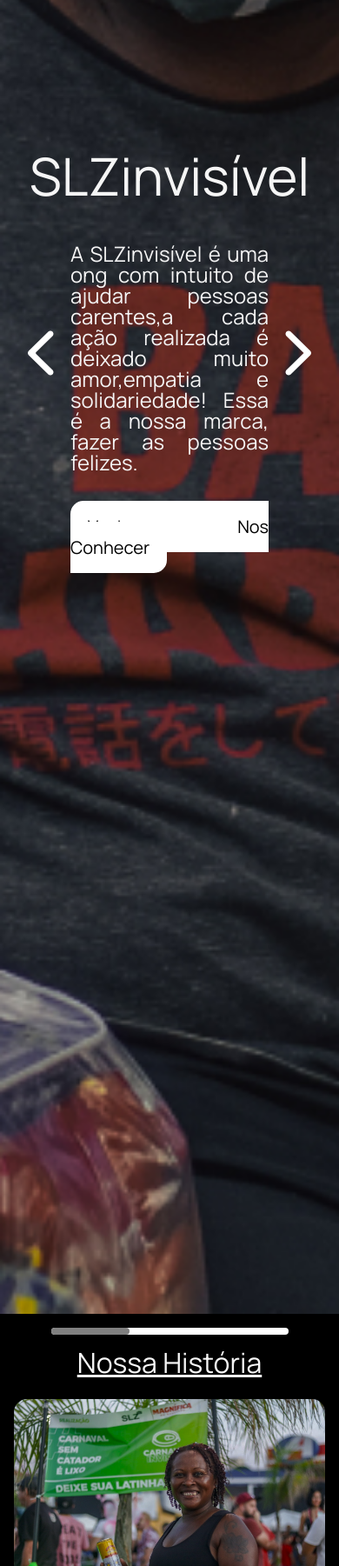
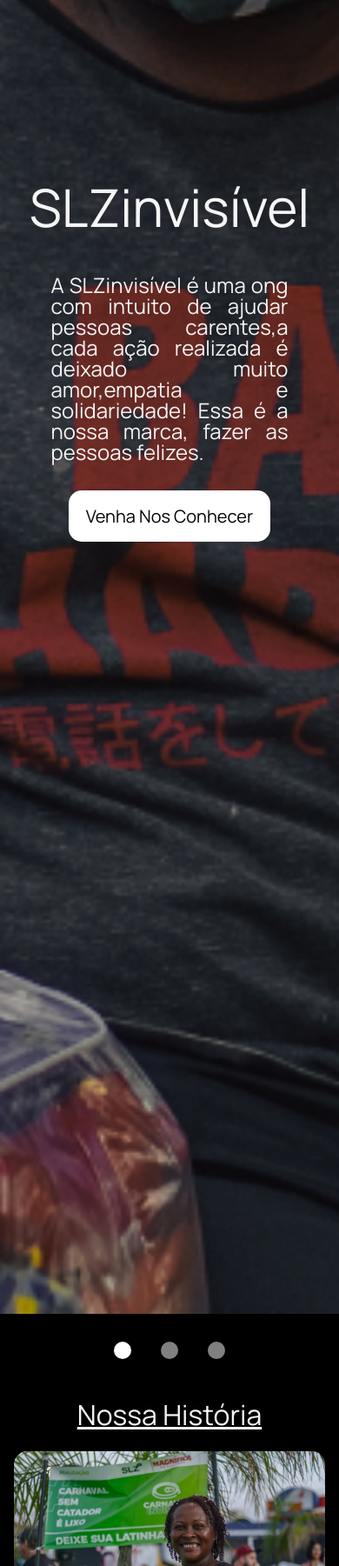
Before and after one commit to igorl4d/Triilhas-inova-3, a PHP site: page / in a window 390 px wide. Shown: the part 799-2600 px from the top of the page at 87% size. Run offline with PHP 8.4, Linux system fonts and the light colour scheme.

Commit message:
Mudanças finais
Mudança no carousel inicial, adicionando bolinhas para o mobile, espero que seja a ultima build

```diff
--- a/ong.html/index.html
+++ b/ong.html/index.html
@@ -59,6 +59,12 @@
     de "nossa historia" fosse direto para essa sessão -->
     <div class = 'barra-slide'>
         <div class = 'barra-progresso' id = 'barra-progresso'></div>
+    </div>
+
+    <div class = 'container-ponto'>
+        <div class = 'ponto um selecionado'></div>
+        <div class = 'ponto dois'></div>
+        <div class = 'ponto tres'></div>
     </div>
 
     <div class="historia" id='historia'>
@@ -193,7 +199,7 @@
                         voluptate velit esse cillum dolore eu fugiat nulla pariatur. Excepteur sint occaecat cupidatat
                         non proident, sunt in culpa qui officia deserunt mollit anim id est laborum.</p>
                 </div>
-                <img src = 'assets/seta-direita.svg' class = 'seta-direita' id ='seta-carousel-direita'>
+                <img src = 'assets/seta-direita.svg' class = 'seta-direita-carousel' id ='seta-carousel-direita'>
         </div>
 
     </div>
--- a/ong.html/script.js
+++ b/ong.html/script.js
@@ -82,3 +82,26 @@
     console.log(cards[0].classList, cards[1].classList, cards[2].classList);
   }
 });
+
+const ponto = document.querySelectorAll('.ponto');
+
+ponto[0].addEventListener('click', () => {
+  banner.style.backgroundImage = "url('assets/banner-1.jpg')";
+  ponto[0].style.backgroundColor = 'white';
+  ponto[1].style.backgroundColor = 'rgb(128, 128, 128)';
+  ponto[2].style.backgroundColor = 'rgb(128, 128, 128)';
+});
+
+ponto[1].addEventListener('click', () => {
+  banner.style.backgroundImage = "url('assets/foto-banner-center.png')";
+  ponto[1].style.backgroundColor = 'white';
+  ponto[0].style.backgroundColor = 'rgb(128, 128, 128)';
+  ponto[2].style.backgroundColor = 'rgb(128, 128, 128)';
+});
+
+ponto[2].addEventListener('click', () => {
+  banner.style.backgroundImage = "url('assets/foto-banner-end-mobile.png')";
+  ponto[2].style.backgroundColor = 'white';
+  ponto[0].style.backgroundColor = 'rgb(128, 128, 128)';
+  ponto[1].style.backgroundColor = 'rgb(128, 128, 128)';
+});
--- a/ong.html/style.css
+++ b/ong.html/style.css
@@ -147,6 +147,11 @@
   width: 30px;
   cursor: pointer;
 }
+
+.seta-direita-carousel {
+  width: 30px;
+  cursor: pointer;
+}
 .barra-progresso {
   width: 33%;
   height: 100%;
@@ -180,6 +185,10 @@
   flex-direction: column;
   justify-content: center;
   gap: 7em;
+}
+
+.container-ponto {
+  display: none;
 }
 
 .flex-quem-somos {
@@ -695,6 +704,9 @@
     align-items: center;
     justify-content: center;
   }
+  .banner {
+    padding: 0;
+  }
   .banner_texto {
     gap: 3em;
   }
@@ -702,6 +714,13 @@
     margin: 0;
   }
 
+  .seta-direita {
+    display: none;
+  }
+
+  .seta-esquerda {
+    display: none;
+  }
   input {
     width: 80%;
     margin: 1em auto;
@@ -729,4 +748,28 @@
     position: relative;
     top: 350px;
   }
+
+  .barra-slide {
+    display: none;
+  }
+
+  .container-ponto {
+    display: flex;
+    width: 33%;
+    margin: 0 auto;
+    justify-content: space-between;
+  }
+
+  .ponto {
+    margin: 2em 0;
+    width: 20px;
+    height: 20px;
+    cursor: pointer;
+    background-color: rgb(128, 128, 128);
+    border-radius: 50%;
+  }
+
+  .selecionado {
+    background-color: white;
+  }
 }
```
